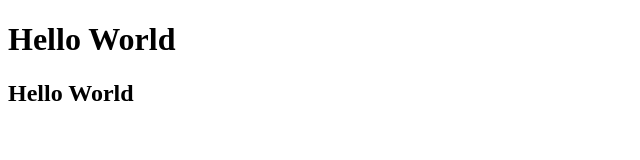
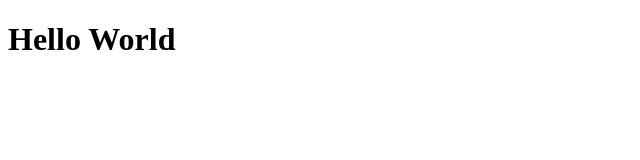
Before and after one commit to jeffrey1124/Lab_05, a plain HTML site: page index.html in a window 1280 px wide. Shown: the whole page, without its empty margins (0-640 px from the left). Drawn offline with Linux system fonts and the light colour scheme.

Commit message:
Revert "Added gitignore + updated hello message"
This reverts commit f9a77474e326a9d8e9cf502a0b2cec83a973714f.

```diff
--- a/index.html
+++ b/index.html
@@ -6,6 +6,5 @@
   </head>
   <body>
     <h1>Hello World</h1>
-    <h2>Hello World
   </body>
 </html>
```
Also changed, not shown: 1 other file.
